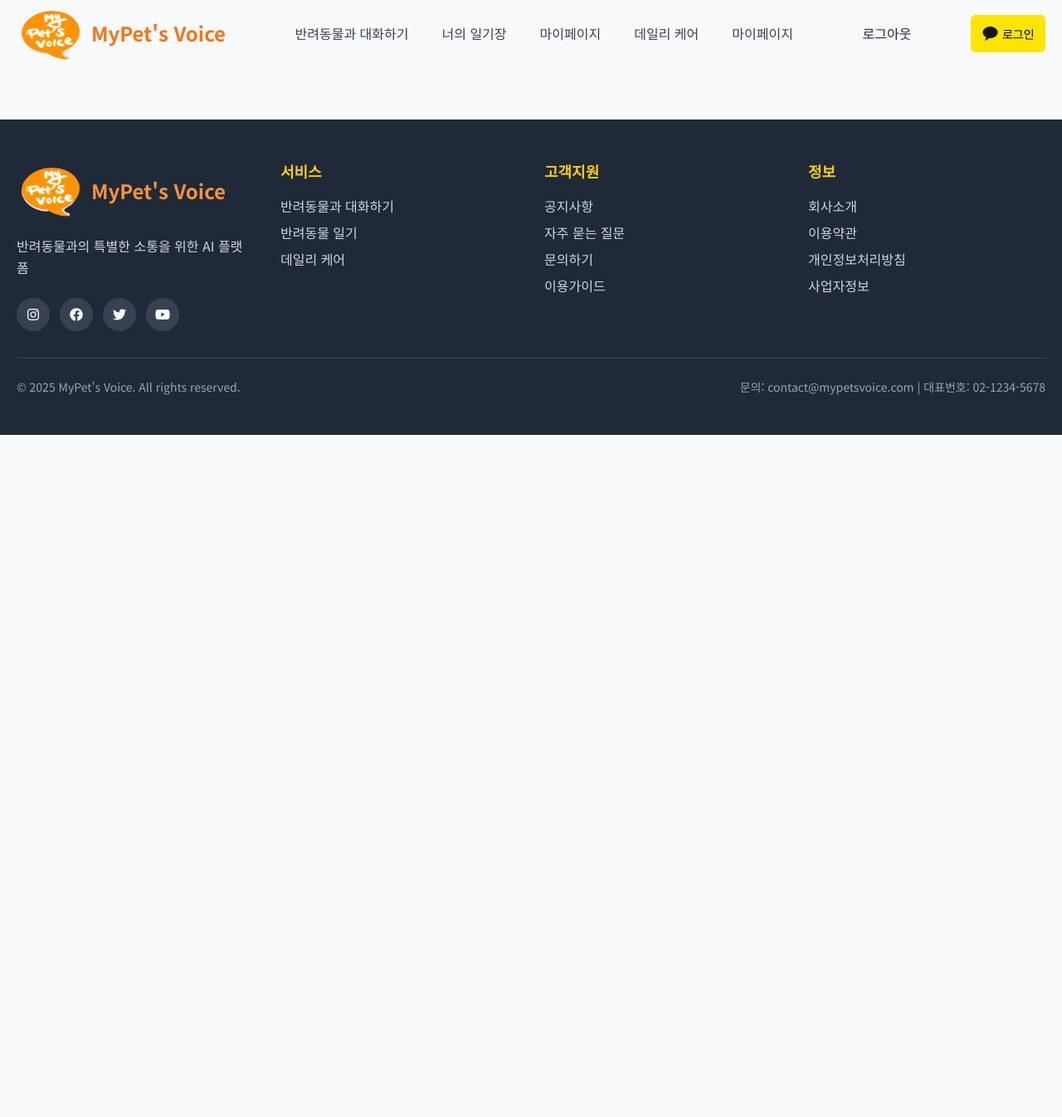
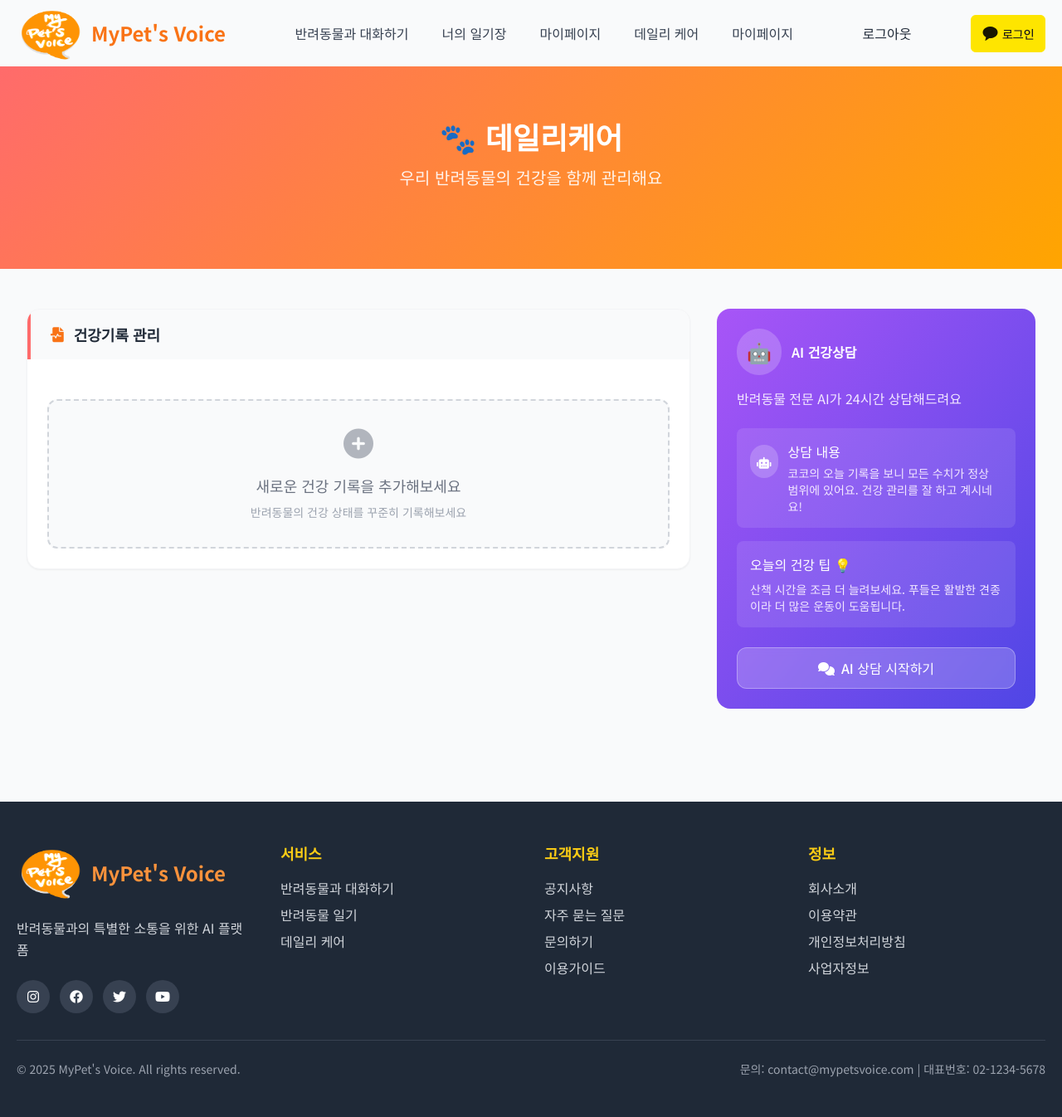
Before and after one commit to MyPetsVoice/my-pets-voice, a Flask app: page /dailycare/health-history in a window 1280 px wide. Shown: the whole page at 83% size. Before the commit the page ends 524 px from the top, so only its background shows below. Run offline with Flask 3, Linux system fonts and the light colour scheme; parts of the project's set-up code (start-up, migrations or seed data) failed here and were passed over; some libraries are stand-ins or nearby versions.

Commit message:
feat(#6) 데일리 케어 페이지 건강기록 페이지 완

```diff
--- a/app/routes/dailycare/dailycare_api.py
+++ b/app/routes/dailycare/dailycare_api.py
@@ -30,6 +30,11 @@ def get_my_pet(user_id):
         return jsonify(result), 200
 
     return jsonify(pets.to_dict()), 200
+
+@dailycare_api_bp.route('/pet-info/<pet_id>')
+def get_pet_info(pet_id):
+    pet = PetService.get_pet(pet_id)
+    return jsonify(pet.to_dict()) , 200
 
 # 개별 펫 조회
 @dailycare_api_bp.route('/get-pet/<user_id>/<pet_id>')
--- a/app/services/dailycare/healthcare_service.py
+++ b/app/services/dailycare/healthcare_service.py
@@ -29,7 +29,6 @@ class HealthCareService:
                 return None
             return record
 
-
         @staticmethod
         def link_medications(care_id, medication_ids):
             for med_id in medication_ids:
--- /dev/null
+++ b/app/static/css/dailycare/healtcare_history.css
@@ -0,0 +1,36 @@
+    @import url('https://fonts.googleapis.com/css2?family=Noto+Sans+KR:wght@300;400;500;600;700&display=swap');
+
+    * {
+        font-family: 'Noto Sans KR', sans-serif;
+    }
+
+    .gradient-hero {
+        background: linear-gradient(135deg, #ff6b6b 0%, #ffa500 100%);
+    }
+
+    .card-hover {
+        transition: all 0.3s ease;
+        cursor: pointer;
+    }
+
+    .card-hover:hover {
+        transform: translateY(-2px);
+        box-shadow: 0 8px 25px rgba(0, 0, 0, 0.1);
+    }
+
+    .pet-tag {
+        background: rgba(255, 255, 255, 0.25);
+        backdrop-filter: blur(10px);
+        border: 1px solid rgba(255, 255, 255, 0.3);
+    }
+
+    .section-border {
+        border-left: 4px solid #ff6b6b;
+    }
+
+    @keyframes ripple {
+        to {
+            transform: scale(4);
+            opacity: 0;
+        }
+    }
--- /dev/null
+++ b/app/static/js/dailycare/healtcare.js
@@ -0,0 +1,113 @@
+document.addEventListener('DOMContentLoaded', ()=>{
+    const pet_id = localStorage.getItem("currentPetId");
+    console.log('petId : ',pet_id)
+    if(!pet_id){
+        alert('펫 정보가 존재하지 않습니다')
+        return
+    }
+
+    getAllHealthcareLog(pet_id)
+    getPetInfo(pet_id)
+})
+
+async function getPetInfo(pet_id){
+  // 개별 펫 조회
+  const response = await fetch(
+    `/api/dailycares/pet-info/${pet_id}`
+  );
+  if (!response.ok) {
+    pet_detail.innerHTML = "<p>Pet 정보를 불러올 수 없습니다.</p>";
+    return;
+  }
+  const data = await response.json();
+  const pets = Array.isArray(data) ? data : [data];
+  console.log(data)
+        const pet_info_div = document.getElementById("pet_info");
+    pets.forEach((i) => {
+      const result = document.createElement("div");
+      result.innerHTML = `
+         <!-- Pet Tags -->
+                <div class="flex flex-wrap justify-center gap-3 mb-8">
+                    <span class="pet-tag px-4 py-2 rounded-full text-white text-sm">${
+                      i.pet_name
+                    }</span>
+                </div>
+
+                <!-- Current Pet Info -->
+                <div class="bg-white bg-opacity-20 backdrop-blur-sm rounded-2xl p-6 max-w-md mx-auto">
+                    <h3 class="text-white font-semibold mb-2">${i.pet_name} (${
+        i.pet_species
+      })</h3>
+                    <div class="text-white text-sm space-y-1">
+                        <p>종: ${i.pet_breed}</p>
+                        <p>나이: ${i.pet_age}</p>
+                        <p>성별:  ${i.pet_gender}</p>
+                        <p>중성화 여부: ${i.is_neutered ? "Yes" : "No"}</p>
+                    </div>
+                </div>`;
+      pet_info_div.appendChild(result);
+    });
+
+}
+
+async function getAllHealthcareLog(pet_id) {
+    const response  = await fetch(`/api/dailycares/healthcare/${pet_id}`)
+    const data = await response.json()
+    console.log(data)
+    if(data.length > 0 ){
+        data.forEach(i => {
+            const history = document.getElementById('history')
+            const result = document.createElement('div')
+            result.innerHTML = `
+              <div class="card-hover bg-gradient-to-br from-yellow-50 to-orange-50 rounded-xl p-6 border border-yellow-200">
+                                <div class="flex items-center mb-4">
+                                    <div class="bg-yellow-100 p-3 rounded-full">
+                                        <span class="text-2xl">📊</span>
+                                    </div>
+                                    <div class="ml-3">
+                                        <h3 class="font-semibold text-gray-800">건강기록</h3>
+                                        <p class="text-sm text-gray-600">음식, 환경 일일지 등록</p>
+                                    </div>
+                                </div>
+
+                                <!-- Record Details -->
+                                <div class="grid grid-cols-2 md:grid-cols-4 gap-4 mb-4" id="">
+                                    <div class="text-center">
+                                        <div class="text-2xl font-bold text-gray-800">${i.weight_kg}kg</div>
+                                        <div class="text-sm text-gray-600">체중</div>
+                                    </div>
+                                    <div class="text-center">
+                                        <div class="text-2xl font-bold text-gray-800">${i.water}ml</div>
+                                        <div class="text-sm text-gray-600">수분 섭취</div>
+                                    </div>
+                                    <div class="text-center">
+                                        <div class="text-2xl font-bold text-gray-800">${i.food}g</div>
+                                        <div class="text-sm text-gray-600">사료량</div>
+                                    </div>
+                                    <div class="text-center">
+                                        <div class="text-2xl font-bold text-gray-800">${i.walk_time_minutes}분</div>
+                                        <div class="text-sm text-gray-600">산책 시간</div>
+                                    </div>
+                                </div>
+
+                                <div class="pt-4 border-t border-yellow-200">
+                                    <div class="flex justify-between items-center mb-2">
+                                        <span class="text-sm text-gray-500">배변 상태</span>
+                                        <span class="bg-green-100 text-green-800 px-3 py-1 rounded-full text-sm font-medium">
+                                            <i class="fas fa-check-circle mr-1"></i>${i.excrement_status}
+                                        </span>
+                                    </div>
+                                    <div class="flex justify-between items-center">
+                                        <span class="text-sm text-gray-500">기록 일시</span>
+                                        <span class="text-sm text-gray-600">${i.updated_at}</span>
+                                    </div>
+                                </div>
+                            </div>
+
+            `;
+            history.appendChild(result)
+
+
+        });
+    }
+}
--- a/app/templates/dailycare/dailycare.html
+++ b/app/templates/dailycare/dailycare.html
@@ -2,7 +2,7 @@
 {% block title %}반려동물의 목소리가 들려 -데일리케어{% endblock %}
 {% block content %}
 
-<link rel="stylesheet" href=".././../static/css/dailcare.css">
+<link rel="stylesheet" href=".././../static/css/dailycare/dailcare.css">
 </head>
 <body style=" padding: 0;">
     <div class="container" style="padding: 30px;">
@@ -115,7 +115,7 @@
                         </form>
                         <div class="quick-actions">
                             <button class="btn btn-primary" id="save_healthcare">📝 기록 저장</button>
-                            <button class="btn btn-secondary">📊 기록 보기</button>
+                            <button class="btn btn-secondary" id="link_healthcare_history" data-pet-id="">📊 기록 보기</button>
                         </div>
                     </div>
 
--- a/app/templates/dailycare/healthcare_history.html
+++ b/app/templates/dailycare/healthcare_history.html
@@ -1,4 +1,102 @@
 {% extends "base.html" %}
 {% block title %}반려동물의 목소리가 들려 - 건강기록 {% endblock %}
+
 {% block content %}
+<link rel="stylesheet" href="../../static/css/dailycare/healtcare_history.css">
+
+<div class="bg-gray-50 min-h-screen">
+    <!-- Hero Section -->
+    <section class="gradient-hero py-16">
+        <div class="max-w-7xl mx-auto px-4 sm:px-6 lg:px-8 text-center">
+            <div class="mb-8" >
+                <h1 class="text-4xl font-bold text-white mb-4">
+                    🐾 데일리케어
+                </h1>
+                <p class="text-xl text-white opacity-90 mb-8">우리 반려동물의 건강을 함께 관리해요</p>
+                <div id="pet_info"></div>
+
+
+            </div>
+        </div>
+    </section>
+
+    <!-- Main Content -->
+    <main class="max-w-7xl mx-auto px-4 sm:px-6 lg:px-8 py-12">
+        <div class="grid grid-cols-1 lg:grid-cols-3 gap-8">
+            <!-- Left Section - Medical Records -->
+            <div class="lg:col-span-2">
+                <div class="bg-white rounded-2xl shadow-sm border border-gray-100 overflow-hidden">
+                    <div class="section-border bg-gray-50 px-6 py-4">
+                        <h2 class="text-lg font-semibold text-gray-800 flex items-center">
+                            <i class="fas fa-file-medical-alt text-orange-500 mr-3"></i>
+                            건강기록 관리
+                        </h2>
+                    </div>
+
+                    <div class="p-6">
+                        <div class="grid grid-cols-1 gap-6" >
+                            <!-- Daily Record Card -->
+                          <div id="history">
+
+                          </div>
+
+                            <!-- Add New Record Section -->
+                            <div class="text-center py-8 text-gray-500 bg-gray-50 rounded-xl border-2 border-dashed border-gray-300">
+                                <i class="fas fa-plus-circle text-4xl mb-4 opacity-50"></i>
+                                <p class="text-lg mb-2">새로운 건강 기록을 추가해보세요</p>
+                                <p class="text-sm text-gray-400">반려동물의 건강 상태를 꾸준히 기록해보세요</p>
+                            </div>
+                        </div>
+
+                    </div>
+                </div>
+            </div>
+
+            <!-- Right Section - AI Health Consultant -->
+            <div class="lg:col-span-1">
+                <div class="bg-gradient-to-br from-purple-500 to-indigo-600 rounded-2xl p-6 text-white sticky top-6">
+                    <div class="flex items-center mb-4">
+                        <div class="bg-white bg-opacity-20 p-3 rounded-full">
+                            <span class="text-2xl">🤖</span>
+                        </div>
+                        <div class="ml-3">
+                            <h3 class="font-semibold">AI 건강상담</h3>
+                        </div>
+                    </div>
+
+                    <p class="text-purple-100 mb-6">반려동물 전문 AI가 24시간 상담해드려요</p>
+
+                    <div class="space-y-4 mb-6">
+                        <div class="bg-white bg-opacity-10 rounded-lg p-4">
+                            <div class="flex items-start space-x-3">
+                                <div class="bg-white bg-opacity-20 rounded-full p-2 mt-1">
+                                    <i class="fas fa-robot text-sm"></i>
+                                </div>
+                                <div>
+                                    <h4 class="font-medium mb-1">상담 내용</h4>
+                                    <p class="text-sm text-purple-100">코코의 오늘 기록을 보니 모든 수치가 정상 범위에 있어요. 건강 관리를 잘 하고 계시네요!</p>
+                                </div>
+                            </div>
+                        </div>
+
+                        <div class="bg-white bg-opacity-10 rounded-lg p-4">
+                            <h4 class="font-medium mb-2">오늘의 건강 팁 💡</h4>
+                            <p class="text-sm text-purple-100">산책 시간을 조금 더 늘려보세요. 푸들은 활발한 견종이라 더 많은 운동이 도움됩니다.</p>
+                        </div>
+                    </div>
+
+                    <button class="w-full bg-white bg-opacity-20 hover:bg-opacity-30 backdrop-blur-sm border border-white border-opacity-30 text-white py-3 rounded-xl font-medium transition-all">
+                        <i class="fas fa-comments mr-2"></i>AI 상담 시작하기
+                    </button>
+                </div>
+            </div>
+        </div>
+    </main>
+</div>
+
+<script>
+
+</script>
+
+<script src="../../static/js/dailycare/healtcare.js" defer></script>
 {% endblock %}
```
Also changed, not shown: app/services/pet_service.py (+8 -0 lines), app/static/js/dailycare/dailycare.js (+22 -7 lines), app/static/css/dailycare/dailcare.css (renamed from app/static/css/dailcare.css).
